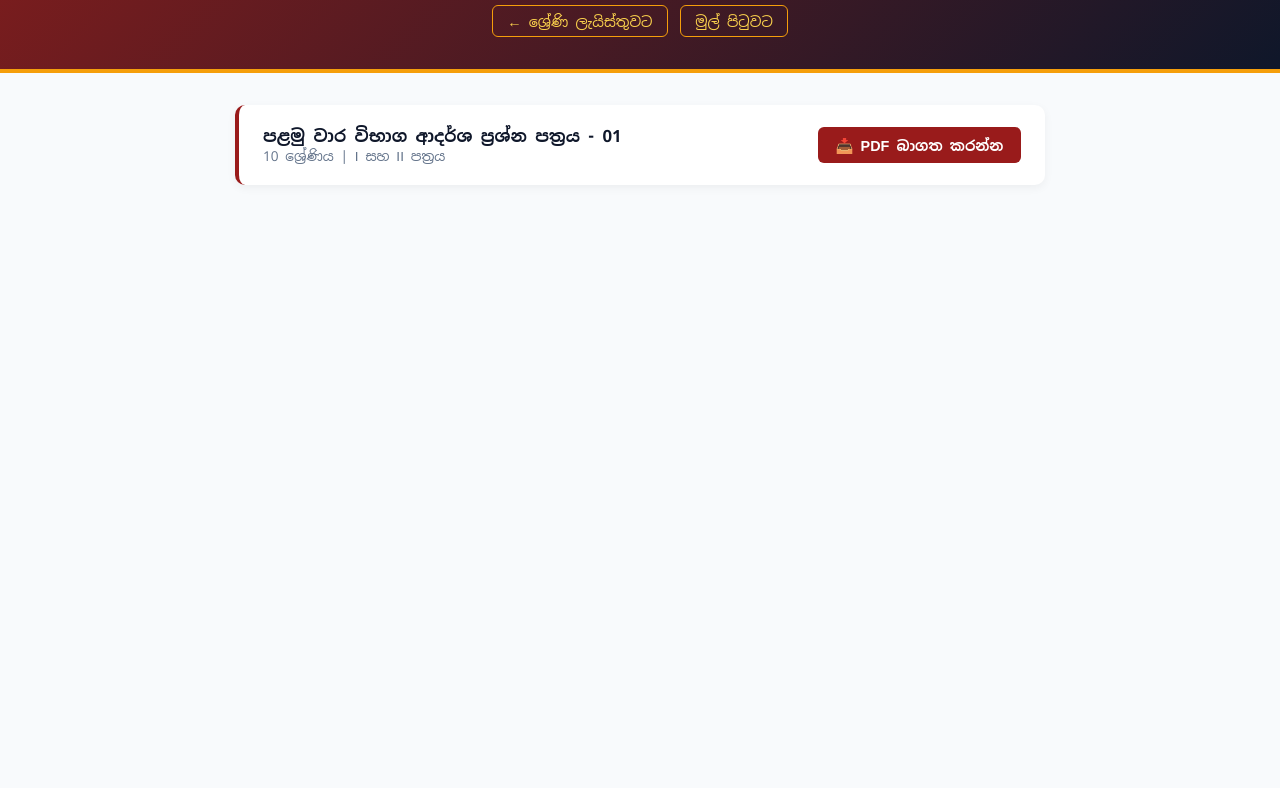
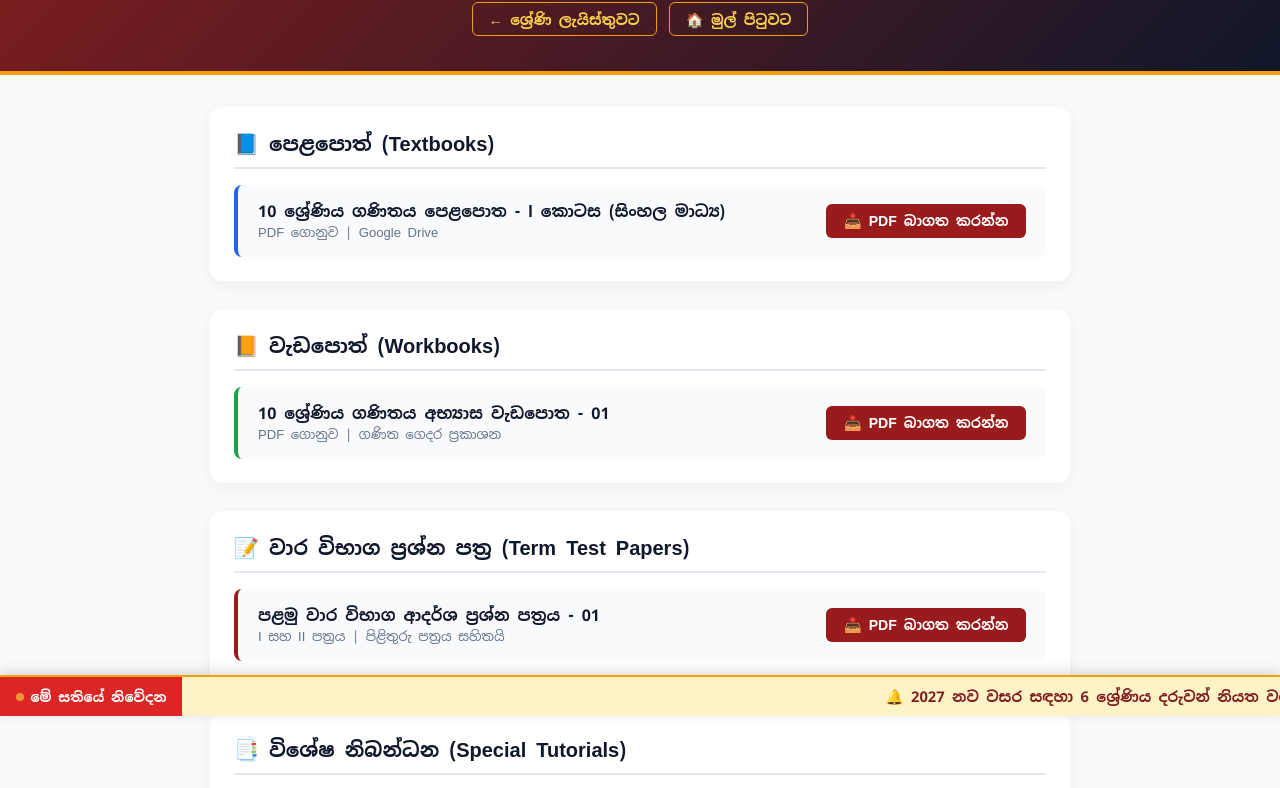
Before and after one commit to roshanmarambage-byte/roshanmarambage-byte.github.io, a plain HTML site: page grade10.html in a window 1280 px wide. Shown: the part 84-872 px from the top of the page. Before the commit the page ends 800 px from the top, so only its background shows below. Drawn offline with Linux system fonts and the light colour scheme.

Commit message:
Update grade10.html

```diff
--- a/grade10.html
+++ b/grade10.html
@@ -3,39 +3,86 @@
 <head>
     <meta charset="UTF-8">
     <meta name="viewport" content="width=device-width, initial-scale=1.0">
-    <title>10 ශ්‍රේණිය - ගණිත ප්‍රශ්න පත්‍ර | ගණිත ගෙදර</title>
+    <title>10 ශ්‍රේණිය - ගණිතය PDF සම්පත් | ගණිත ගෙදර</title>
     <link href="https://fonts.googleapis.com/css2?family=Noto+Sans+Sinhala:wght@400;600;700&display=swap" rel="stylesheet">
     <style>
         :root { --primary:#7f1d1d; --secondary:#991b1b; --dark:#0f172a; --accent:#f59e0b; --light:#f8fafc; }
         * { margin:0; padding:0; box-sizing:border-box; font-family:'Noto Sans Sinhala',sans-serif; }
         body { background:var(--light); color:#1e293b; }
-        header { background:linear-gradient(135deg,var(--primary),var(--dark)); color:white; text-align:center; padding:2rem 1rem; border-bottom:4px solid var(--accent); }
-        .nav-links { margin-top:1rem; display:flex; justify-content:center; gap:0.75rem; }
-        .nav-links a { color:#fcd34d; text-decoration:none; font-size:0.9rem; border:1px solid var(--accent); padding:0.35rem 0.9rem; border-radius:6px; }
-        .container { max-width:850px; margin:2rem auto; padding:0 1.25rem; }
-        .paper-item { background:white; border-radius:10px; padding:1.25rem 1.5rem; margin-bottom:1rem; display:flex; flex-wrap:wrap; justify-content:space-between; align-items:center; gap:1rem; box-shadow:0 3px 10px rgba(0,0,0,0.05); border-left:4px solid var(--secondary); }
-        .paper-title { font-weight:700; font-size:1.05rem; color:var(--dark); }
-        .paper-meta { font-size:0.85rem; color:#64748b; }
-        .dl-btn { background:var(--secondary); color:white; text-decoration:none; padding:0.55rem 1.1rem; border-radius:6px; font-weight:600; font-size:0.9rem; }
+        header { background:linear-gradient(135deg,var(--primary),var(--dark)); color:white; text-align:center; padding:2.2rem 1rem; border-bottom:4px solid var(--accent); }
+        header h1 { font-size:1.65rem; }
+        .nav-links { margin-top:1rem; display:flex; justify-content:center; gap:0.75rem; flex-wrap:wrap; }
+        .nav-links a { color:#fcd34d; text-decoration:none; font-size:0.9rem; font-weight:600; border:1px solid var(--accent); padding:0.4rem 1rem; border-radius:6px; transition:0.2s; }
+        .nav-links a:hover { background:var(--accent); color:var(--dark); }
+        .container { max-width:900px; margin:2rem auto; padding:0 1.25rem; }
+        .cat-box { background:white; border-radius:12px; padding:1.5rem; margin-bottom:1.75rem; box-shadow:0 4px 15px rgba(0,0,0,0.05); }
+        .cat-title { font-size:1.25rem; font-weight:700; color:var(--dark); margin-bottom:1rem; padding-bottom:0.6rem; border-bottom:2px solid #e2e8f0; display:flex; align-items:center; gap:0.5rem; }
+        .pdf-row { background:#f8fafc; border-radius:8px; padding:1rem 1.25rem; margin-bottom:0.75rem; display:flex; flex-wrap:wrap; justify-content:space-between; align-items:center; gap:1rem; border-left:4px solid var(--secondary); transition:transform 0.15s; }
+        .pdf-row:last-child { margin-bottom:0; }
+        .pdf-row:hover { transform:translateX(4px); background:#f1f5f9; }
+        .b-blue { border-left-color:#2563eb; }
+        .b-green { border-left-color:#16a34a; }
+        .b-red { border-left-color:#991b1b; }
+        .b-gold { border-left-color:#d97706; }
+        .pdf-name { font-weight:700; font-size:1rem; color:var(--dark); }
+        .pdf-info { font-size:0.82rem; color:#64748b; margin-top:0.15rem; }
+        .dl-btn { background:var(--secondary); color:white; text-decoration:none; padding:0.5rem 1.1rem; border-radius:6px; font-weight:600; font-size:0.88rem; white-space:nowrap; transition:0.2s; }
         .dl-btn:hover { background:var(--primary); }
     </style>
 </head>
 <body>
     <header>
-        <h1>10 ශ්‍රේණිය - ගණිත ප්‍රශ්න පත්‍ර සහ වැඩපොත්</h1>
+        <h1>📚 10 ශ්‍රේණිය - ගණිතය PDF සම්පත්</h1>
         <div class="nav-links">
             <a href="papers.html">← ශ්‍රේණි ලැයිස්තුවට</a>
-            <a href="index.html">මුල් පිටුවට</a>
+            <a href="index.html">🏠 මුල් පිටුවට</a>
         </div>
     </header>
     <div class="container">
-        <div class="paper-item">
-            <div>
-                <div class="paper-title">පළමු වාර විභාග ආදර්ශ ප්‍රශ්න පත්‍රය - 01</div>
-                <div class="paper-meta">10 ශ්‍රේණිය | I සහ II පත්‍රය</div>
+        <div class="cat-box">
+            <div class="cat-title">📘 පෙළපොත් (Textbooks)</div>
+            <div class="pdf-row b-blue">
+                <div>
+                    <div class="pdf-name">10 ශ්‍රේණිය ගණිතය පෙළපොත - I කොටස (සිංහල මාධ්‍ය)</div>
+                    <div class="pdf-info">PDF ගොනුව | Google Drive</div>
+                </div>
+                <a href="GOOGLE_DRIVE_LINK_HERE" target="_blank" class="dl-btn">📥 PDF බාගත කරන්න</a>
             </div>
-            <a href="grade10-term1.pdf" download class="dl-btn">📥 PDF බාගත කරන්න</a>
+        </div>
+
+        <div class="cat-box">
+            <div class="cat-title">📙 වැඩපොත් (Workbooks)</div>
+            <div class="pdf-row b-green">
+                <div>
+                    <div class="pdf-name">10 ශ්‍රේණිය ගණිතය අභ්‍යාස වැඩපොත - 01</div>
+                    <div class="pdf-info">PDF ගොනුව | ගණිත ගෙදර ප්‍රකාශන</div>
+                </div>
+                <a href="GOOGLE_DRIVE_LINK_HERE" target="_blank" class="dl-btn">📥 PDF බාගත කරන්න</a>
+            </div>
+        </div>
+
+        <div class="cat-box">
+            <div class="cat-title">📝 වාර විභාග ප්‍රශ්න පත්‍ර (Term Test Papers)</div>
+            <div class="pdf-row b-red">
+                <div>
+                    <div class="pdf-name">පළමු වාර විභාග ආදර්ශ ප්‍රශ්න පත්‍රය - 01</div>
+                    <div class="pdf-info">I සහ II පත්‍රය | පිළිතුරු පත්‍රය සහිතයි</div>
+                </div>
+                <a href="GOOGLE_DRIVE_LINK_HERE" target="_blank" class="dl-btn">📥 PDF බාගත කරන්න</a>
+            </div>
+        </div>
+
+        <div class="cat-box">
+            <div class="cat-title">📑 විශේෂ නිබන්ධන (Special Tutorials)</div>
+            <div class="pdf-row b-gold">
+                <div>
+                    <div class="pdf-name">ලඝුගණක සහ සමගාමී සමීකරණ විශේෂ නිබන්ධනය</div>
+                    <div class="pdf-info">විශේෂ පුනරීක්ෂණ PDF</div>
+                </div>
+                <a href="GOOGLE_DRIVE_LINK_HERE" target="_blank" class="dl-btn">📥 PDF බාගත කරන්න</a>
+            </div>
         </div>
     </div>
+    <script src="news.js"></script>
 </body>
 </html>
```
